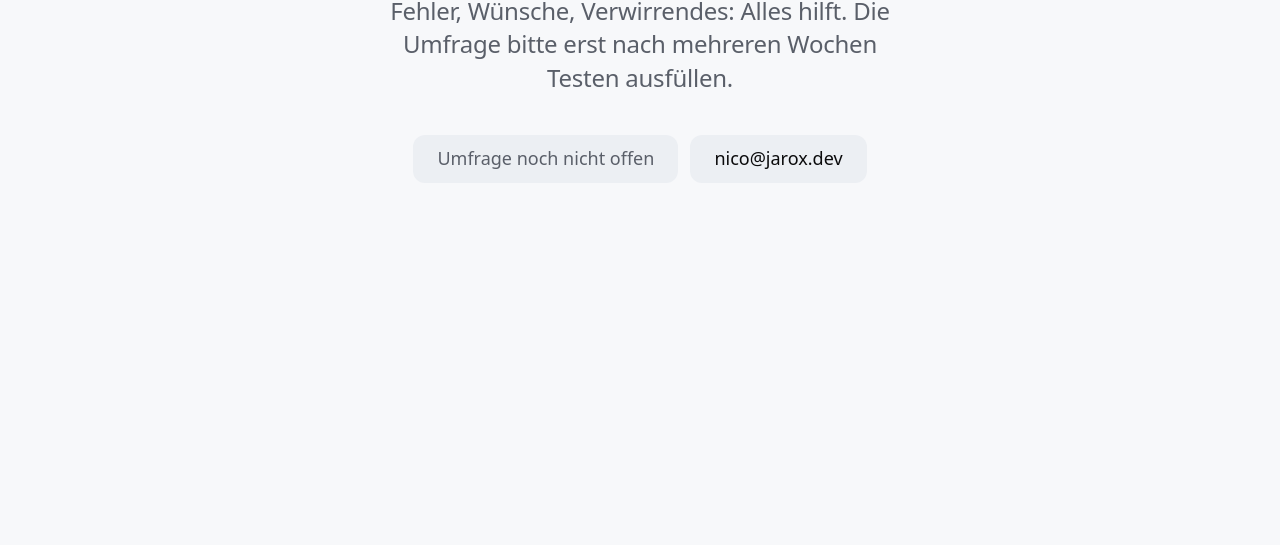
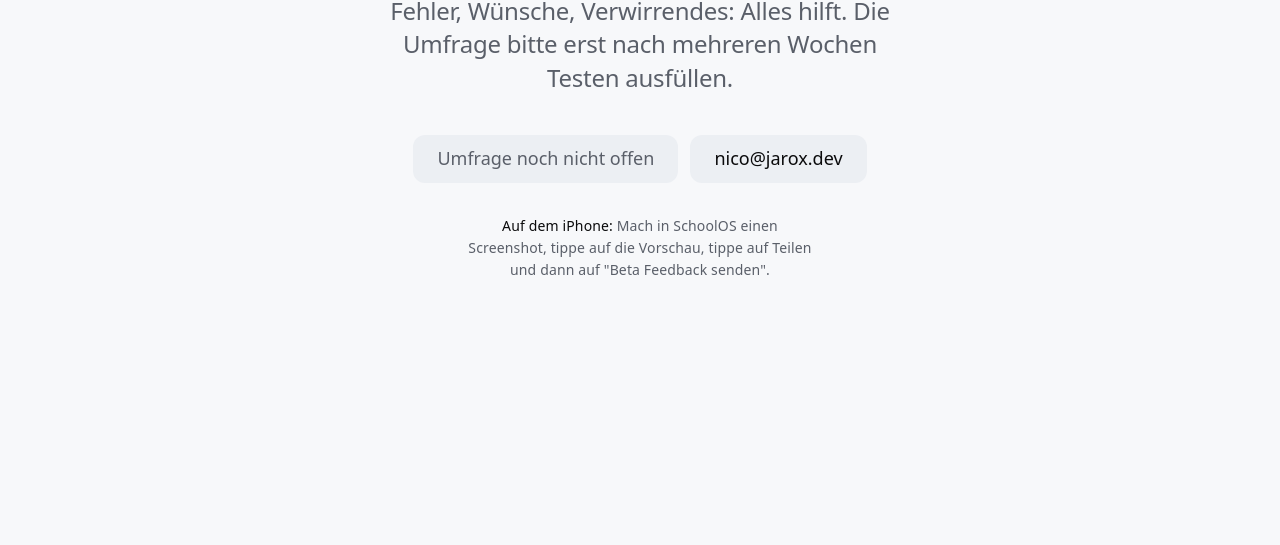
Before and after one commit to JaroxCraft/SchoolOS, an Astro site in the folder landing/: page /feedback in a window 1280 px wide. Shown: the part 255-800 px from the top of the page. Built offline with nearby package versions, Linux system fonts and the light colour scheme; Astro itself is replaced by a stand-in of ours; a web font is replaced by a local one.

Commit message:
docs: add TestFlight feedback instructions to feedback page

```diff
--- a/landing/src/pages/feedback.astro
+++ b/landing/src/pages/feedback.astro
@@ -7,7 +7,7 @@ import { EMAIL } from "@/links";
 
 <Base
   title="Feedback zu SchoolOS"
-  description="Melde Fehler und Wünsche zur Testversion von SchoolOS über die Umfrage oder per E-Mail."
+  description="Melde Fehler und Wünsche zur Testversion von SchoolOS über die Umfrage, per E-Mail oder direkt in TestFlight."
   current="feedback">
   <PageHead
     id="feedback-title"
@@ -26,5 +26,9 @@ import { EMAIL } from "@/links";
         {EMAIL}
       </Button>
     </p>
+    <p class="rise mx-auto mt-8 max-w-[44ch] text-small text-muted" style="--i: 3">
+      <strong class="font-medium text-ink">Auf dem iPhone:</strong> Mach in SchoolOS einen
+      Screenshot, tippe auf die Vorschau, tippe auf Teilen und dann auf "Beta Feedback senden".
+    </p>
   </PageHead>
 </Base>
```
